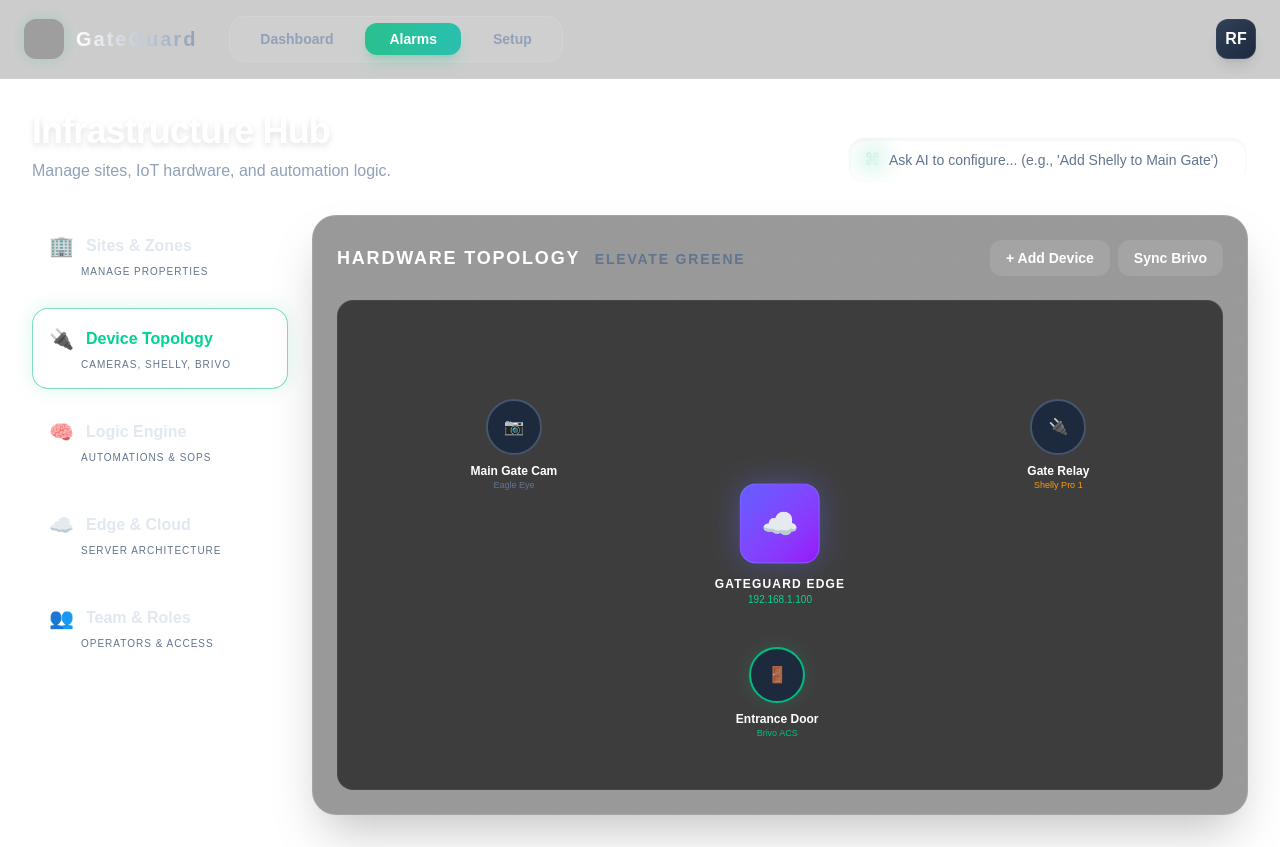
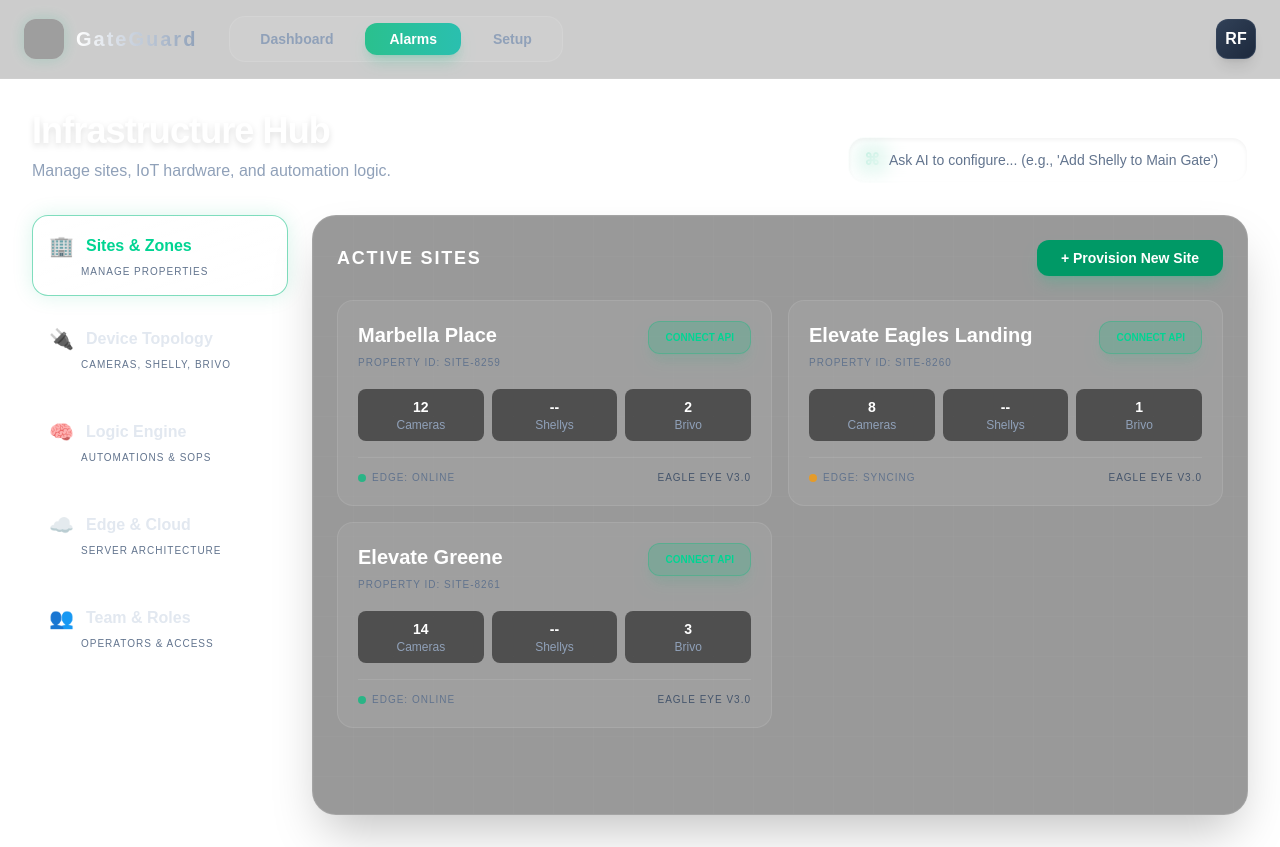
Before and after one commit to gateguard2024/gateguard-dispatch-ui, a Next.js app: page /setup in a window 1280 px wide. Built offline with nearby package versions, Linux system fonts and the light colour scheme; no server answers; grey boxes are pictures that could not be loaded.

Commit message:
Update page.tsx

```diff
--- a/app/setup/page.tsx
+++ b/app/setup/page.tsx
@@ -1,9 +1,11 @@
 "use client";
 
 import React, { useState } from "react";
+// Import the service we created to handle the API handshakes
+import { eagleEyeService } from "@/services/eagleEyeService";
 
 export default function SetupPage() {
-  const [activeConfigMenu, setActiveConfigMenu] = useState("hardware"); // sites, hardware, logic, infra, users
+  const [activeConfigMenu, setActiveConfigMenu] = useState("sites"); // Defaulting to sites for this phase
 
   return (
     <div className="w-full h-full flex flex-col p-8 overflow-y-auto custom-scrollbar relative">
@@ -64,7 +66,7 @@ export default function SetupPage() {
           {/* Subtle Grid Background */}
           <div className="absolute inset-0 bg-[linear-gradient(rgba(255,255,255,0.02)_1px,transparent_1px),linear-gradient(90deg,rgba(255,255,255,0.02)_1px,transparent_1px)] bg-[size:40px_40px] pointer-events-none"></div>
 
-          {/* VIEW: SITES */}
+          {/* VIEW: SITES (FUNCTIONAL VERSION) */}
           {activeConfigMenu === "sites" && (
             <div className="relative z-10 flex flex-col h-full">
               <div className="flex justify-between items-center mb-6">
@@ -73,26 +75,47 @@ export default function SetupPage() {
                   + Provision New Site
                 </button>
               </div>
+
               <div className="grid grid-cols-2 gap-4">
-                {/* Site Card */}
-                <div className="bg-white/5 border border-white/10 p-5 rounded-2xl hover:border-emerald-500/50 transition-all cursor-pointer group">
-                  <div className="flex justify-between items-start mb-4">
-                    <h3 className="text-xl font-bold text-white group-hover:text-emerald-400 transition-colors">Elevate Greene</h3>
-                    <span className="flex h-3 w-3 relative">
-                      <span className="animate-ping absolute inline-flex h-full w-full rounded-full bg-emerald-400 opacity-75"></span>
-                      <span className="relative inline-flex rounded-full h-3 w-3 bg-emerald-500"></span>
-                    </span>
+                {/* Site Portfolio List:
+                  Ensure 'name' matches your siteName in Vercel's NEXT_PUBLIC_SITE_CONFIG exactly.
+                */}
+                {[
+                  { name: "Marbella Place", id: "SITE-8259", cams: 12, brivo: 2, status: "Online" },
+                  { name: "Elevate Eagles Landing", id: "SITE-8260", cams: 8, brivo: 1, status: "Syncing" },
+                  { name: "Elevate Greene", id: "SITE-8261", cams: 14, brivo: 3, status: "Online" }
+                ].map((site) => (
+                  <div key={site.name} className="bg-white/5 border border-white/10 p-5 rounded-2xl hover:border-emerald-500/50 transition-all group">
+                    <div className="flex justify-between items-start mb-4">
+                      <div>
+                        <h3 className="text-xl font-bold text-white group-hover:text-emerald-400 transition-colors">{site.name}</h3>
+                        <span className="text-[10px] text-slate-500 uppercase tracking-widest">Property ID: {site.id}</span>
+                      </div>
+
+                      {/* SITE AUTHORIZATION TRIGGER */}
+                      <button
+                        onClick={() => eagleEyeService.login(site.name)}
+                        className="bg-emerald-500/20 text-emerald-400 text-[10px] font-black px-4 py-2 rounded-xl border border-emerald-500/30 hover:bg-emerald-500 hover:text-white transition-all shadow-lg shadow-emerald-500/10"
+                      >
+                        CONNECT API
+                      </button>
+                    </div>
+
+                    <div className="grid grid-cols-3 gap-2 text-xs font-mono text-slate-400 mb-4">
+                      <div className="bg-black/50 p-2 rounded-lg text-center"><span className="text-white font-bold text-sm block">{site.cams}</span>Cameras</div>
+                      <div className="bg-black/50 p-2 rounded-lg text-center"><span className="text-white font-bold text-sm block">--</span>Shellys</div>
+                      <div className="bg-black/50 p-2 rounded-lg text-center"><span className="text-white font-bold text-sm block">{site.brivo}</span>Brivo</div>
+                    </div>
+
+                    <div className="text-[10px] text-slate-500 uppercase tracking-widest flex justify-between border-t border-white/10 pt-3">
+                      <span className="flex items-center gap-1.5">
+                        <span className={`w-2 h-2 rounded-full animate-pulse ${site.status === "Online" ? 'bg-emerald-500' : 'bg-amber-500'}`}></span>
+                        Edge: {site.status}
+                      </span>
+                      <span className="text-slate-600">Eagle Eye v3.0</span>
+                    </div>
                   </div>
-                  <div className="grid grid-cols-3 gap-2 text-xs font-mono text-slate-400 mb-4">
-                    <div className="bg-black/50 p-2 rounded-lg text-center"><span className="text-white font-bold text-sm block">12</span>Cameras</div>
-                    <div className="bg-black/50 p-2 rounded-lg text-center"><span className="text-white font-bold text-sm block">4</span>Shellys</div>
-                    <div className="bg-black/50 p-2 rounded-lg text-center"><span className="text-white font-bold text-sm block">2</span>Brivo</div>
-                  </div>
-                  <div className="text-[10px] text-slate-500 uppercase tracking-widest flex justify-between border-t border-white/10 pt-3">
-                    <span>ID: SITE-8259</span>
-                    <span>Edge: Online</span>
-                  </div>
-                </div>
+                ))}
               </div>
             </div>
           )}
@@ -108,10 +131,7 @@ export default function SetupPage() {
                 </div>
               </div>
 
-              {/* Visual Hardware Graph Mockup */}
               <div className="flex-1 border border-white/5 rounded-2xl bg-black/60 relative flex items-center justify-center p-8 overflow-hidden">
-
-                {/* Central Edge Hub */}
                 <div className="absolute top-1/2 left-1/2 -translate-x-1/2 -translate-y-1/2 flex flex-col items-center z-20">
                   <div className="w-20 h-20 bg-gradient-to-br from-indigo-500 to-purple-600 rounded-2xl shadow-[0_0_30px_rgba(99,102,241,0.4)] flex items-center justify-center border border-indigo-400/50 mb-3">
                     <span className="text-3xl">☁️</span>
@@ -120,39 +140,34 @@ export default function SetupPage() {
                   <span className="text-[10px] text-emerald-400 font-mono">192.168.1.100</span>
                 </div>
 
-                {/* Connecting Lines (SVG Mockup) */}
                 <svg className="absolute inset-0 w-full h-full pointer-events-none z-10">
                   <path d="M 50% 50% L 20% 30%" stroke="rgba(255,255,255,0.2)" strokeWidth="2" strokeDasharray="5,5" />
                   <path d="M 50% 50% L 80% 30%" stroke="rgba(255,255,255,0.2)" strokeWidth="2" strokeDasharray="5,5" />
                   <path d="M 50% 50% L 50% 80%" stroke="rgba(16,185,129,0.5)" strokeWidth="2" />
                 </svg>
 
-                {/* Camera Node */}
                 <div className="absolute top-[20%] left-[15%] flex flex-col items-center z-20 cursor-pointer group">
                   <div className="w-14 h-14 bg-slate-800 rounded-full border-2 border-slate-600 group-hover:border-blue-400 flex items-center justify-center mb-2 transition-all">📷</div>
                   <span className="text-xs text-white font-bold">Main Gate Cam</span>
                   <span className="text-[9px] text-slate-500">Eagle Eye</span>
                 </div>
 
-                {/* Shelly Node */}
                 <div className="absolute top-[20%] right-[15%] flex flex-col items-center z-20 cursor-pointer group">
                   <div className="w-14 h-14 bg-slate-800 rounded-full border-2 border-slate-600 group-hover:border-amber-400 flex items-center justify-center mb-2 transition-all">🔌</div>
                   <span className="text-xs text-white font-bold">Gate Relay</span>
                   <span className="text-[9px] text-amber-500">Shelly Pro 1</span>
                 </div>
 
-                {/* Brivo Node */}
                 <div className="absolute bottom-[10%] left-[45%] flex flex-col items-center z-20 cursor-pointer group">
                   <div className="w-14 h-14 bg-slate-800 rounded-full border-2 border-emerald-500 flex items-center justify-center mb-2 transition-all shadow-[0_0_15px_rgba(16,185,129,0.2)]">🚪</div>
                   <span className="text-xs text-white font-bold">Entrance Door</span>
                   <span className="text-[9px] text-emerald-500">Brivo ACS</span>
                 </div>
-
               </div>
             </div>
           )}
 
-          {/* VIEW: LOGIC ENGINE (Replaces Scripts) */}
+          {/* VIEW: LOGIC ENGINE */}
           {activeConfigMenu === "logic" && (
             <div className="relative z-10 flex flex-col h-full">
               <div className="flex justify-between items-center mb-6">
@@ -162,10 +177,7 @@ export default function SetupPage() {
                 </button>
               </div>
 
-              {/* Workflow Visual Builder Mockup */}
               <div className="flex-1 bg-black/40 border border-white/10 rounded-2xl p-6 flex flex-col gap-6 overflow-y-auto">
-
-                {/* Workflow Card */}
                 <div className="bg-white/5 border border-white/10 rounded-2xl p-4">
                   <div className="flex justify-between items-center mb-4">
                     <h3 className="text-sm font-bold text-white uppercase tracking-wider">Auto-Open Emergency Vehicles</h3>
@@ -174,7 +186,6 @@ export default function SetupPage() {
                     </div>
                   </div>
 
-                  {/* Nodes */}
                   <div className="flex items-center gap-2 overflow-x-auto pb-2">
                     <div className="bg-indigo-500/20 border border-indigo-500/50 text-indigo-300 px-4 py-2 rounded-xl text-xs font-bold whitespace-nowrap">
                       ⚡ IF: AI Detects EMS Vehicle
@@ -189,7 +200,6 @@ export default function SetupPage() {
                     </div>
                   </div>
                 </div>
-
               </div>
             </div>
           )}
```
